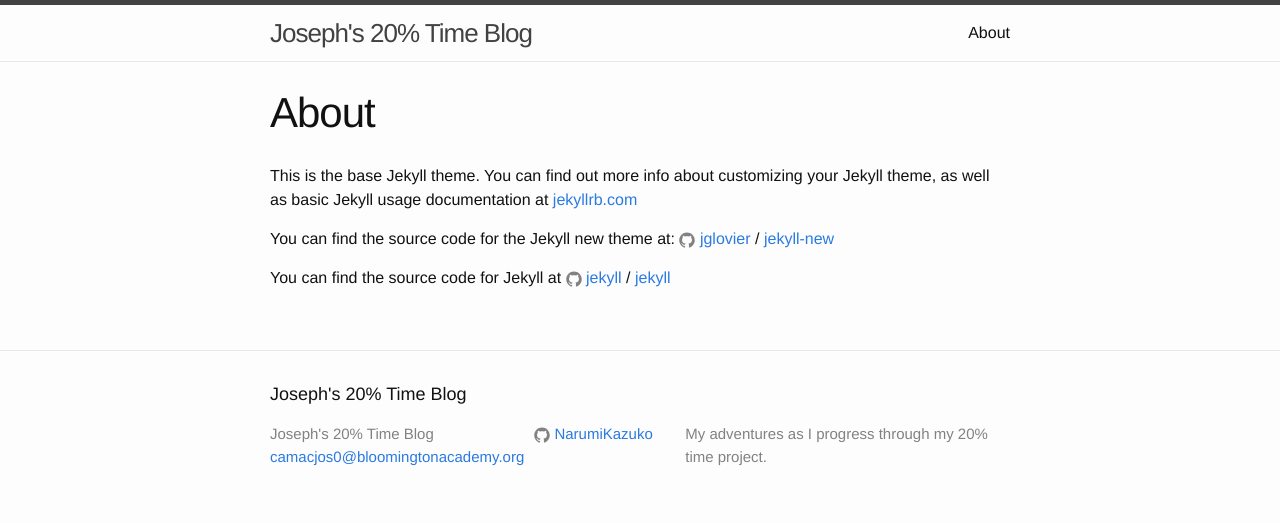
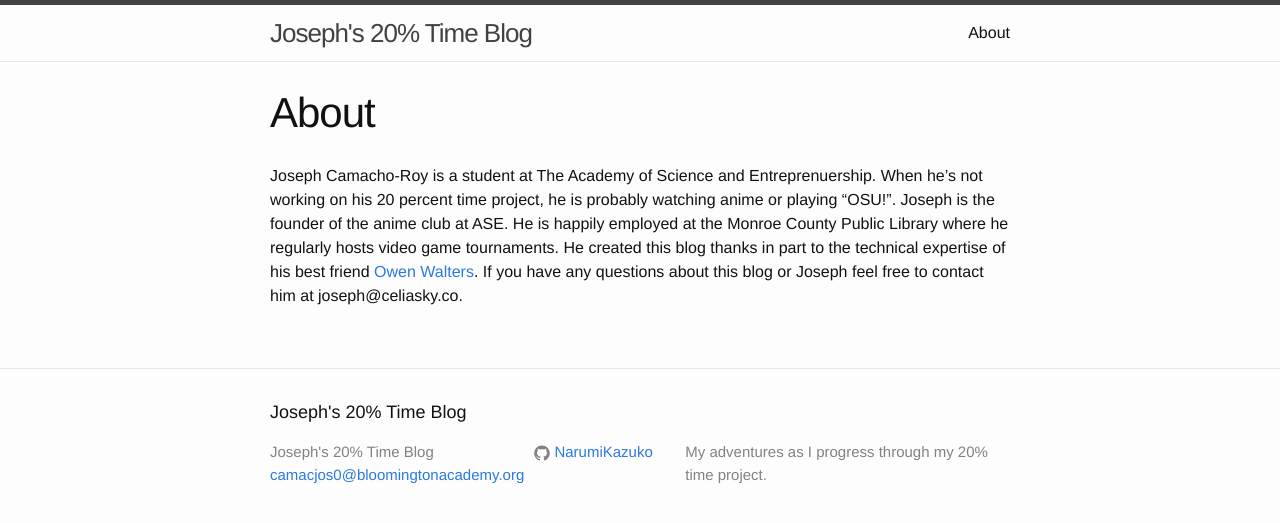
Before and after one commit to NarumiKazuko/NarumiKazuko.github.io, a Jekyll site: the page built from about.md, in a window 1280 px wide. Shown: the top 523 px of the page. Built offline with Jekyll 4.4.1, drawn with Linux system fonts in a browser that asks for light colours.

Commit message:
Update about.md

```diff
--- a/about.md
+++ b/about.md
@@ -4,12 +4,4 @@ title: About
 permalink: /about/
 ---
 
-This is the base Jekyll theme. You can find out more info about customizing your Jekyll theme, as well as basic Jekyll usage documentation at [jekyllrb.com](http://jekyllrb.com/)
-
-You can find the source code for the Jekyll new theme at:
-{% include icon-github.html username="jglovier" %} /
-[jekyll-new](https://github.com/jglovier/jekyll-new)
-
-You can find the source code for Jekyll at
-{% include icon-github.html username="jekyll" %} /
-[jekyll](https://github.com/jekyll/jekyll)
+Joseph Camacho-Roy is a student at The Academy of Science and Entreprenuership. When he's not working on his 20 percent time project, he is probably watching anime or playing "OSU!". Joseph is the founder of the anime club at ASE. He is happily employed at the Monroe County Public Library where he regularly hosts video game tournaments. He created this blog thanks in part to the technical expertise of his best friend [Owen Walters](http://www.github.com/10by10pixel). If you have any questions about this blog or Joseph feel free to contact him at joseph@celiasky.co.
```
